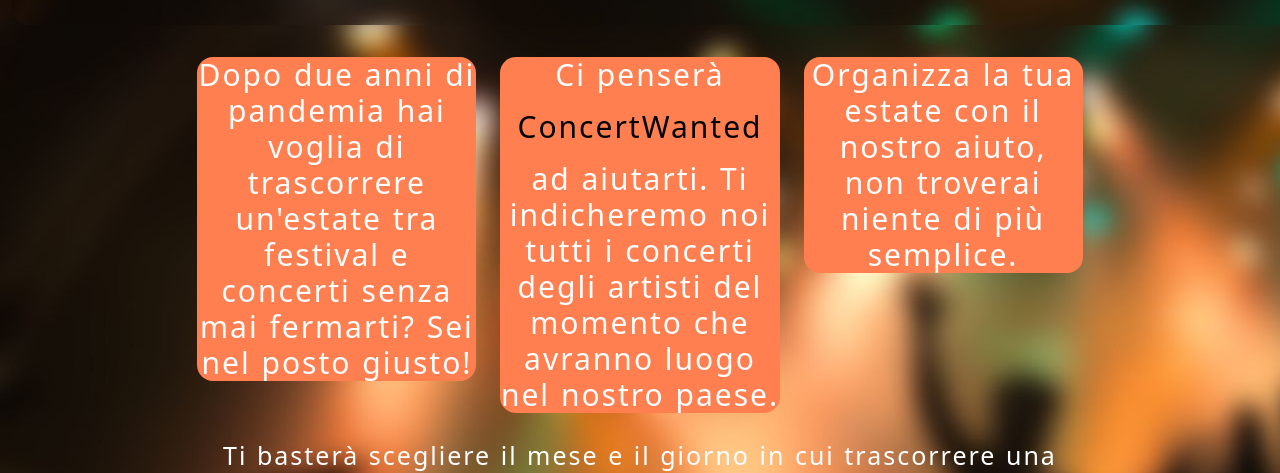
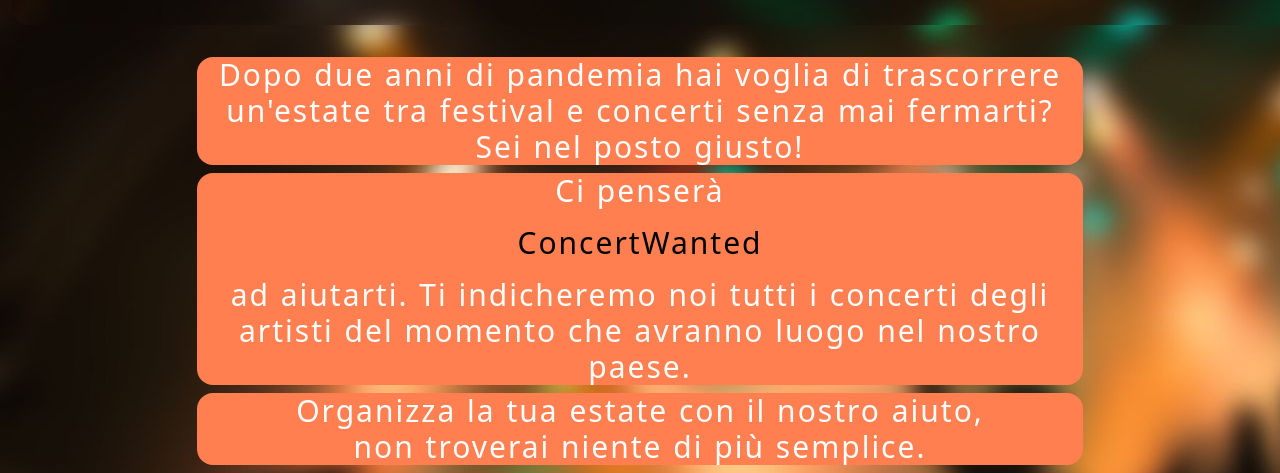
Before and after one commit to gaiaemme/ilmioprimosito, a plain HTML site: page index.html in a window 1280 px wide. Shown: the part 363-836 px from the top of the page. Drawn offline with nearby package versions, Linux system fonts and the light colour scheme.

Commit message:
Add files via upload

```diff
--- a/index.html
+++ b/index.html
@@ -53,15 +53,15 @@
 <p>
 
 <section class="row morepadding">
-                   <section class="col-md-4">
+                   <section>
                    	<h3 id="scrittahome">Dopo due anni di pandemia hai voglia di trascorrere un'estate tra festival e concerti senza mai fermarti? Sei nel posto giusto!
                     </h3>
                    </section>
-                   <section class="col-md-4">
+                   <section>
                    	<h3 id="scrittahome">Ci penserà <p></p>
                       <p id="nomesito">ConcertWanted</p> ad aiutarti. Ti indicheremo noi tutti i concerti degli artisti del momento che avranno luogo nel nostro paese.</h3>
                    </section>
-                   <section class="col-md-4">
+                   <section>
                    	<h3 id="scrittahome">Organizza la tua estate con il nostro aiuto, <br>non troverai niente di più semplice.</h3>
                    </section>
                    <p></p>
```
